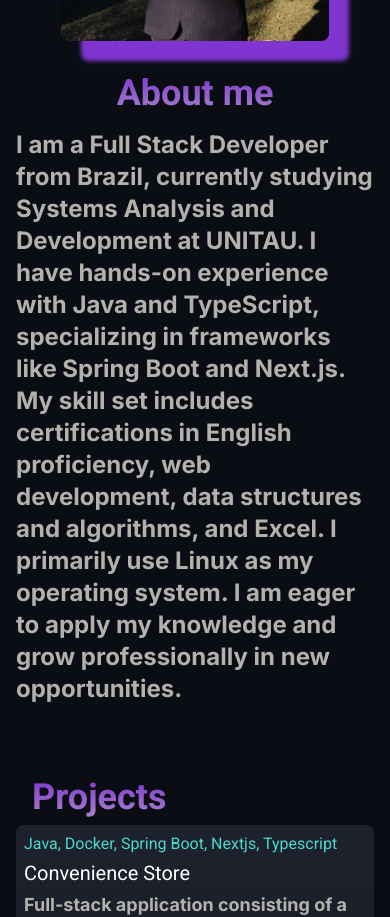
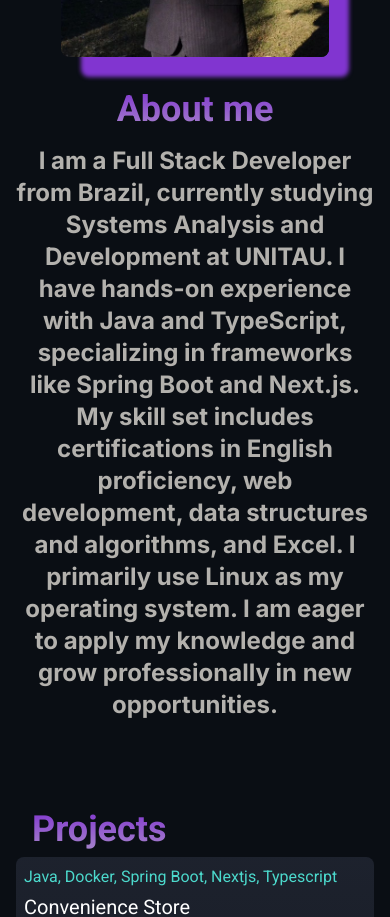
Before and after one commit to diegorezm/portifolio, a SvelteKit app: page / in a window 390 px wide. Shown: the part 1080-1997 px from the top of the page. Built offline with nearby package versions, Linux system fonts and the light colour scheme; some icons are missing.

Commit message:
better styling

```diff
--- a/src/app.css
+++ b/src/app.css
@@ -54,7 +54,7 @@
 
 html,
 body {
-  line-height: 1.4;
+  line-height: 1.5;
   scrollbar-width: thin;
   scrollbar-color: var(--foreground) var(--background);
   scroll-behavior: smooth;
--- a/src/routes/+page.svelte
+++ b/src/routes/+page.svelte
@@ -8,7 +8,7 @@ import HomeSection from "../sections/home/home-section.svelte";
 
 <div>
   <Navbar/>
-  <div>
+  <div class="space-y-4">
     <HomeSection/>
     <AboutSection/>
     <ProjectSection/>
--- a/src/sections/about/about-section.svelte
+++ b/src/sections/about/about-section.svelte
@@ -22,7 +22,7 @@ import PurpleText from "../../components/purple-text/purple-text.svelte";
       <h1 class="font-primary font-semibold text-4xl text-center">
         <PurpleText> About me </PurpleText>
       </h1>
-      <p class="font-secondary text-2xl text-cls-foreground-secondary">
+      <p class="font-secondary text-2xl text-cls-foreground-secondary text-center md:text-left">
         I am a Full Stack Developer from Brazil, currently studying Systems
         Analysis and Development at UNITAU. I have hands-on experience with
         Java and TypeScript, specializing in frameworks like Spring Boot and
@@ -31,7 +31,7 @@ import PurpleText from "../../components/purple-text/purple-text.svelte";
         Excel. I primarily use Linux as my operating system. I am eager to
         apply my knowledge and grow professionally in new opportunities.
       </p>
-      <div class="flex space-x-4 text-5xl text-cls-foreground-secondary">
+      <div class="flex space-x-4 text-5xl text-cls-foreground-secondary justify-center md:justify-start">
         <a
           href="https://www.linkedin.com/in/diegorezm/"
           class="hover:text-cls-foreground"
```
